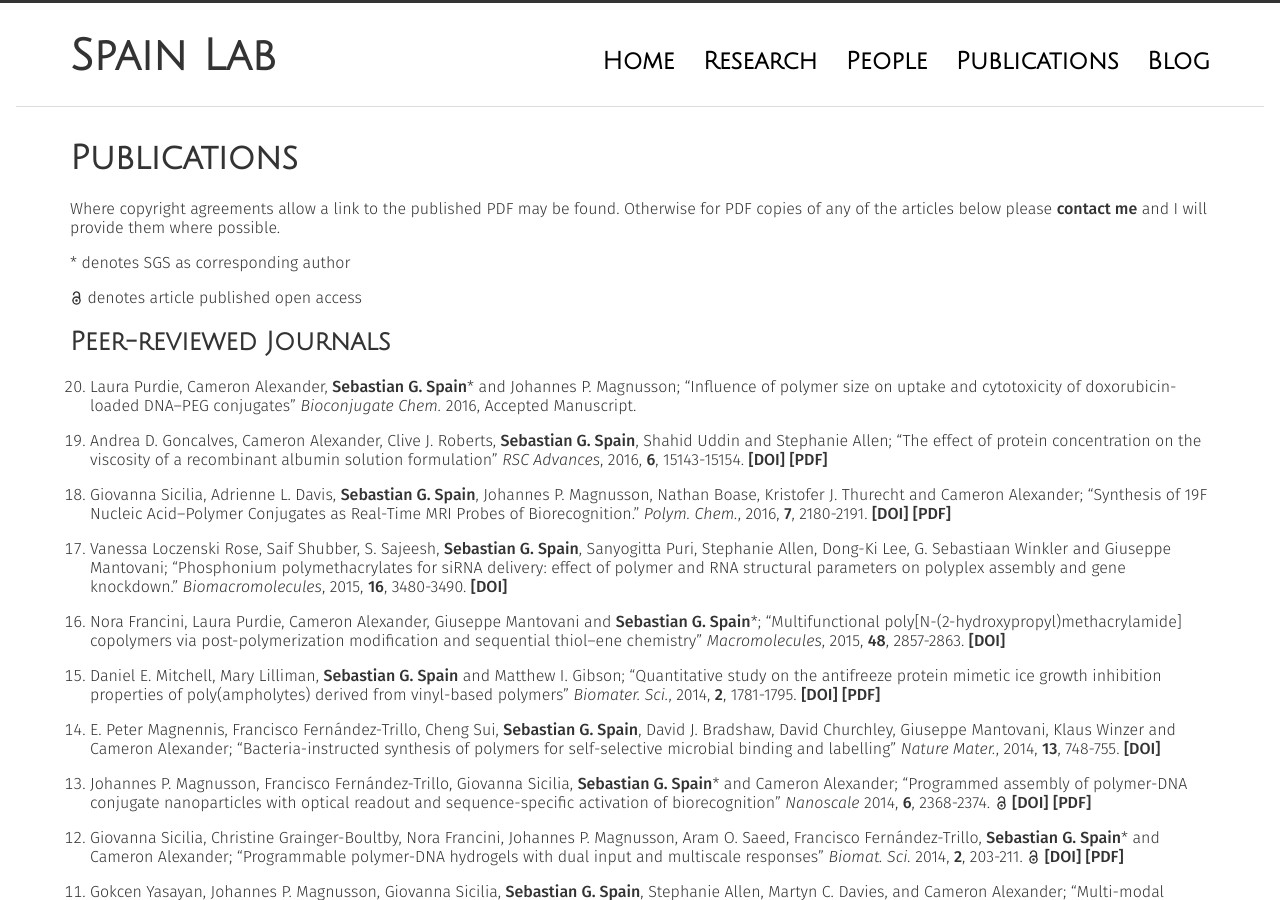
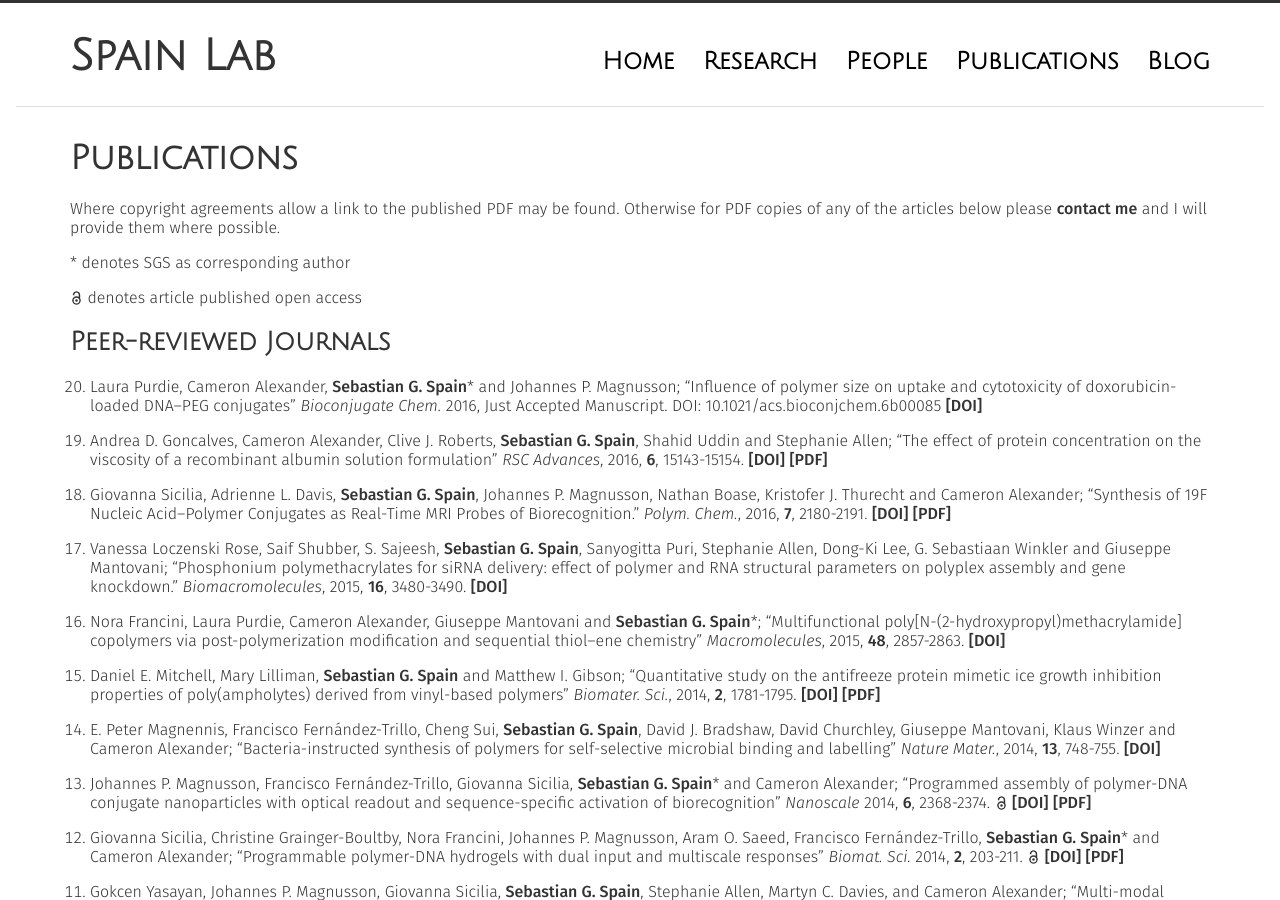
Before and after one commit to sebspain/sebspain.github.io, a Jekyll site: the page built from publications/index.md, in a window 1280 px wide and 900 px high. Built offline with Jekyll 4.4.1, drawn with Linux system fonts in a browser that asks for light colours.

Commit message:
updated citation

```diff
--- a/publications/index.md
+++ b/publications/index.md
@@ -10,7 +10,7 @@ Where copyright agreements allow a link to the published PDF may be found. Other
 <img height="14px" src="/img/oa.svg" class="oa" alt="open access logo"> denotes article published open access
 
 ## Peer-reviewed Journals
-1. Laura Purdie, Cameron Alexander, <strong>Sebastian G. Spain</strong>\* and Johannes P. Magnusson; "Influence of polymer size on uptake and cytotoxicity of doxorubicin-loaded DNA–PEG conjugates" <em>Bioconjugate Chem.</em> 2016, Accepted Manuscript.
+1. Laura Purdie, Cameron Alexander, <strong>Sebastian G. Spain</strong>\* and Johannes P. Magnusson; "Influence of polymer size on uptake and cytotoxicity of doxorubicin-loaded DNA–PEG conjugates" <em>Bioconjugate Chem.</em> 2016, Just Accepted Manuscript. DOI: 10.1021/acs.bioconjchem.6b00085 [\[DOI\]](http://dx.doi.org/10.1021/acs.bioconjchem.6b00085)
 
 1. Andrea D. Goncalves, Cameron Alexander, Clive J. Roberts, <strong>Sebastian G. Spain</strong>, Shahid Uddin and Stephanie Allen; "The effect of protein concentration on the viscosity of a recombinant albumin solution formulation" <em>RSC Advances</em>, 2016, <strong>6</strong>, 15143-15154. [\[DOI\]](http://dx.doi.org/10.1039/C5RA21068B) [\[PDF\]](http://sebspain.co.uk/publications/PDFs/2016/c5ra21068b-final.pdf)
 
```
